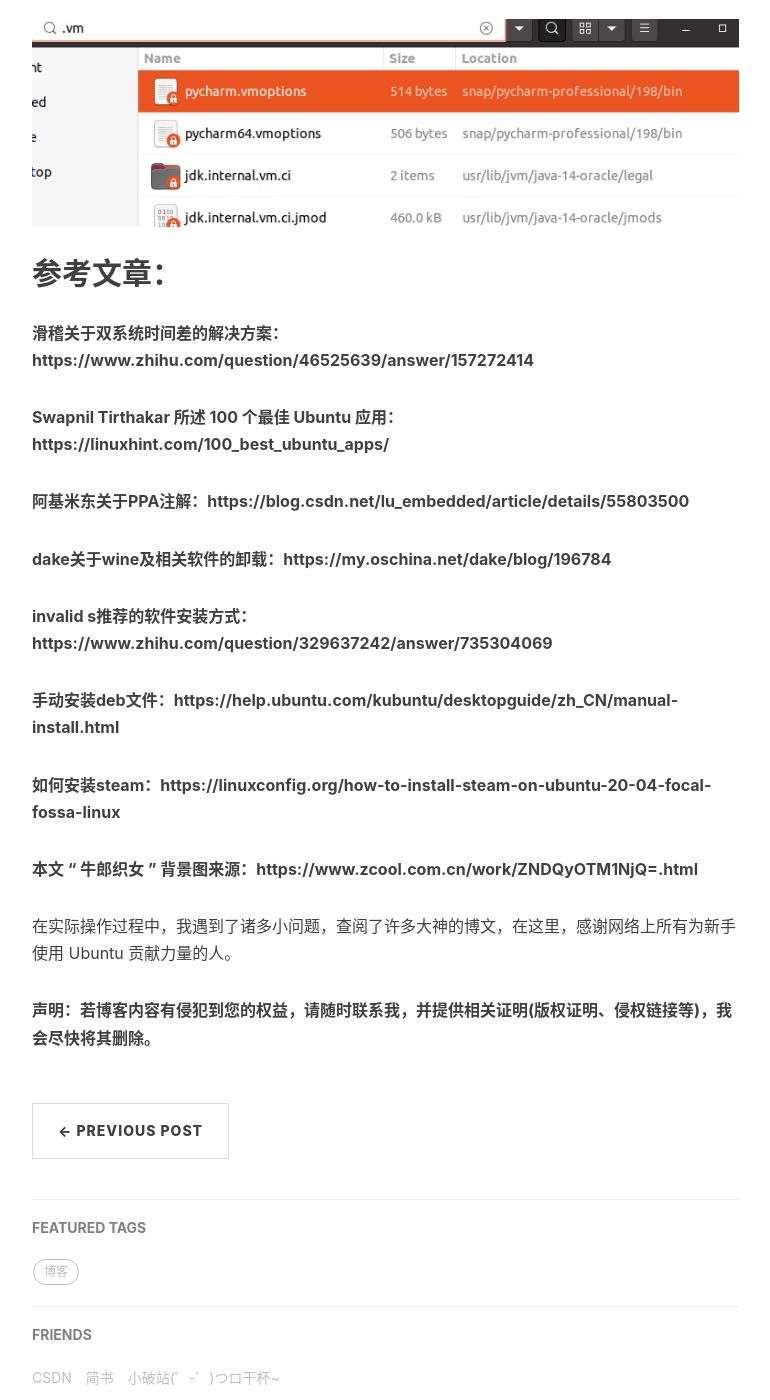
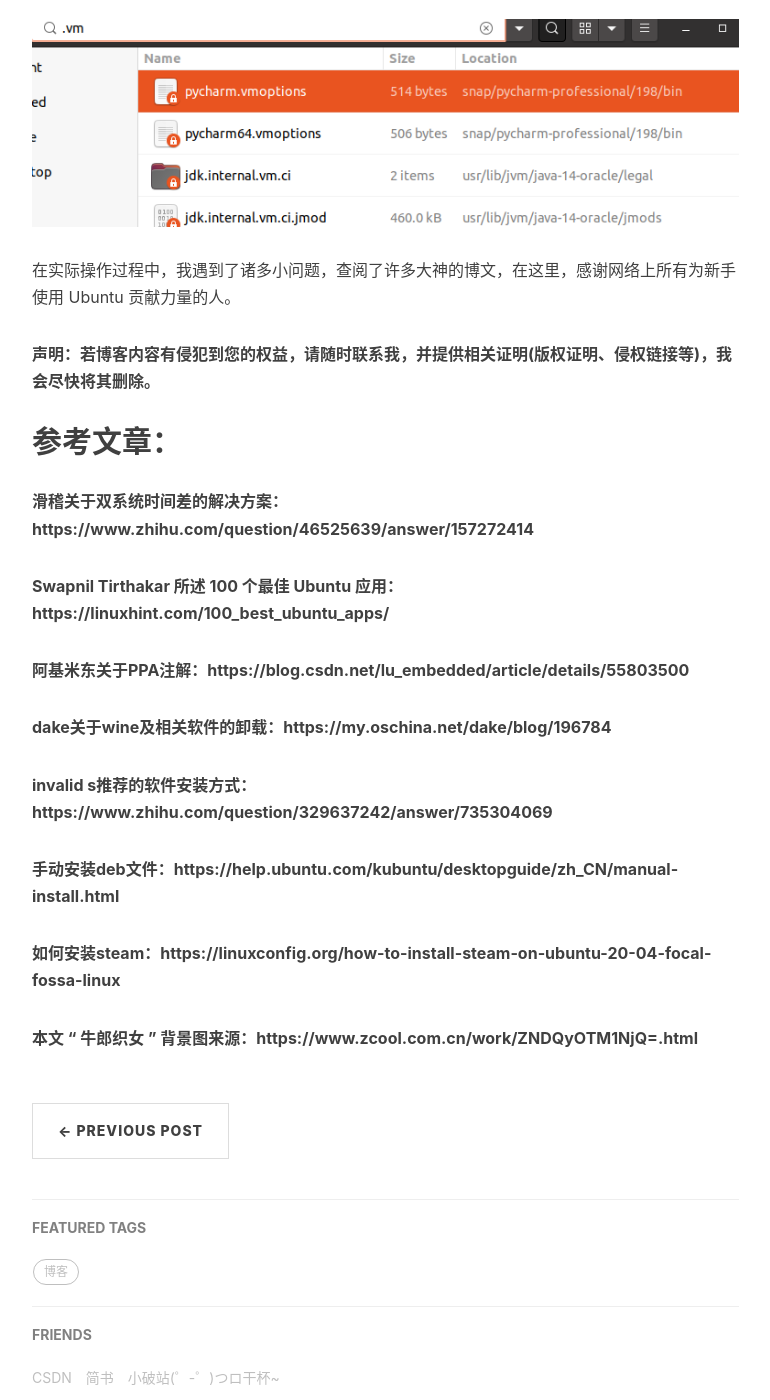
Before and after one commit to xj731231/xj731231.github.io, a Jekyll site: the page built from _posts/2020-06-08-Blog.md, in a window 1280 px wide and 1400 px high, scrolled down 21605 px. Shown: the whole window, without its empty margins (233-1003 px from the left). Built offline with Jekyll 4.4.1, drawn with Linux system fonts in a browser that asks for light colours; nearby versions of some CDN libraries; comment, search, counter and statistics services are not loaded; part of the change alters nothing that is shown.

```diff
--- a/_posts/2020-06-08-Blog.md
+++ b/_posts/2020-06-08-Blog.md
@@ -636,6 +636,11 @@ sudo snap remove pycharm-professional pycharm-community
 ![](https://github.com/xj731231/xj731231.github.io/raw/master/img/2020-06-08-Blog\pycharm的配置.png)
 
 
+在实际操作过程中，我遇到了诸多小问题，查阅了许多大神的博文，在这里，感谢网络上所有为新手使用 Ubuntu 贡献力量的人。
+
+ **声明：若博客内容有侵犯到您的权益，请随时联系我，并提供相关证明(版权证明、侵权链接等)，我会尽快将其删除。**
+
+
 
 ## 参考文章：
 
@@ -654,7 +659,3 @@ sudo snap remove pycharm-professional pycharm-community
 **如何安装steam：https://linuxconfig.org/how-to-install-steam-on-ubuntu-20-04-focal-fossa-linux**
 
 **本文 “ 牛郎织女 ” 背景图来源：https://www.zcool.com.cn/work/ZNDQyOTM1NjQ=.html**
-
-在实际操作过程中，我遇到了诸多小问题，查阅了许多大神的博文，在这里，感谢网络上所有为新手使用 Ubuntu 贡献力量的人。
-
- **声明：若博客内容有侵犯到您的权益，请随时联系我，并提供相关证明(版权证明、侵权链接等)，我会尽快将其删除。**
```
